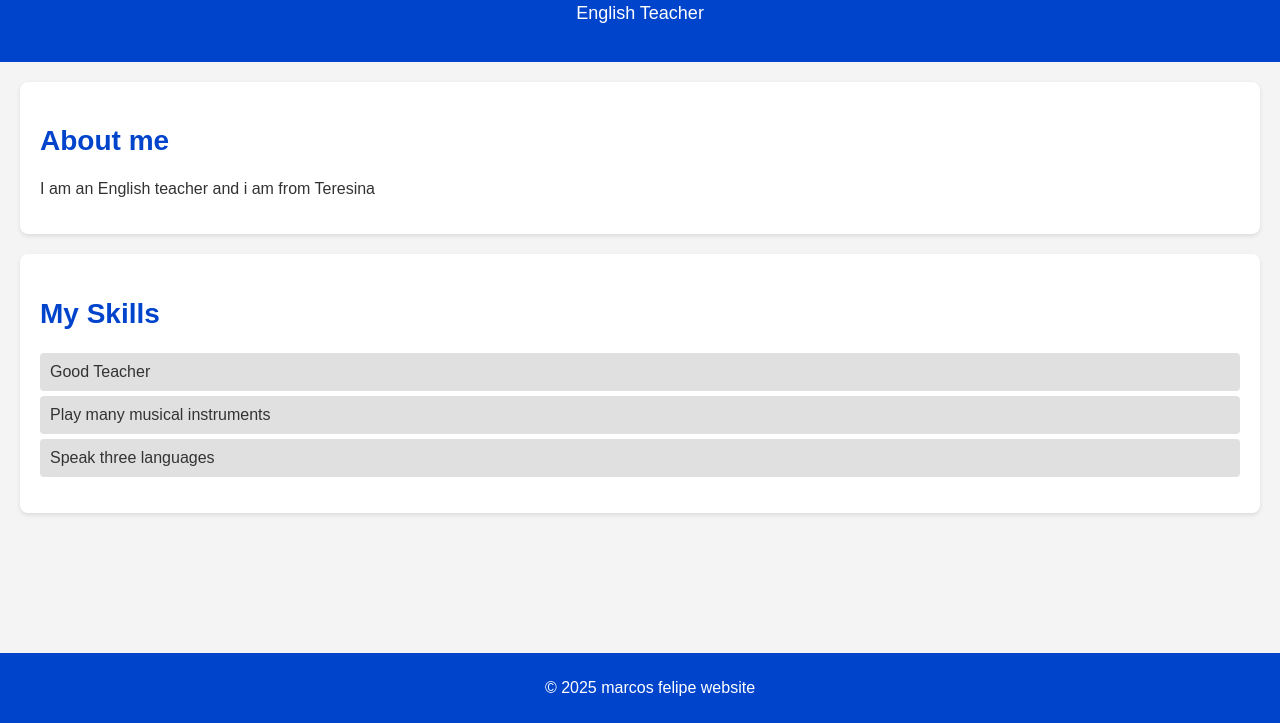
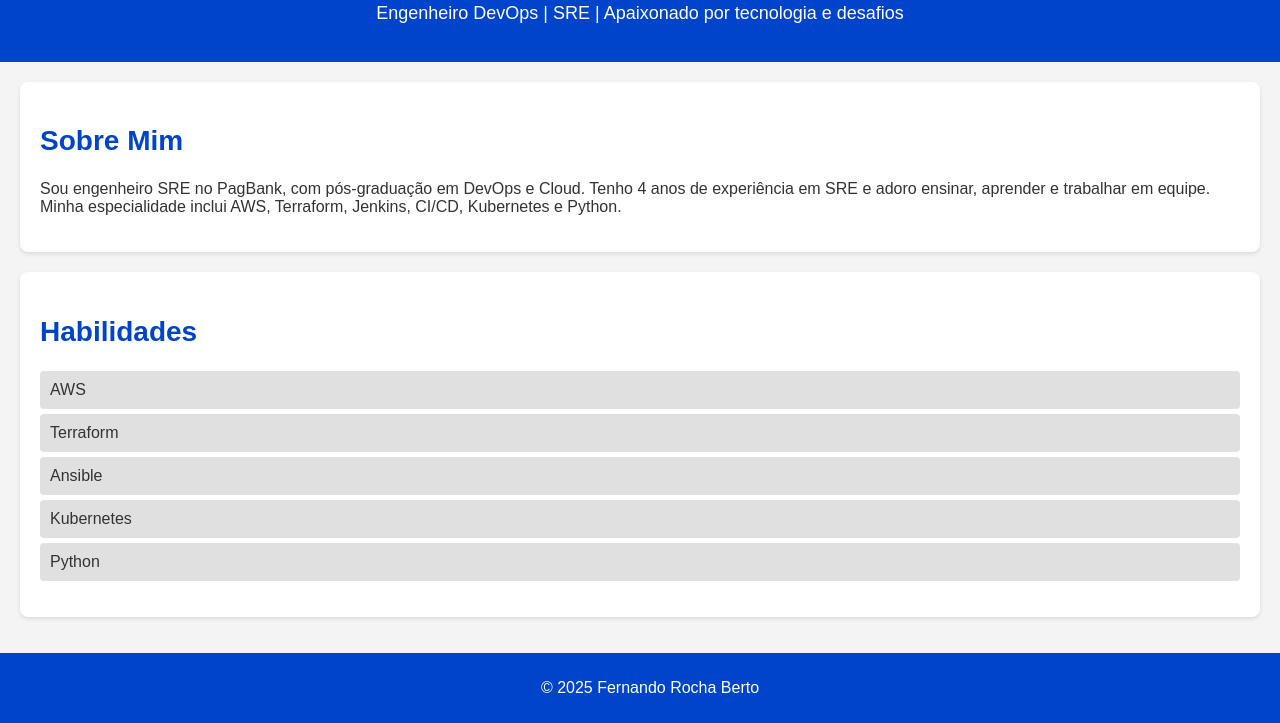
Before and after one commit to fernandorberto/fberto-mypage, a plain HTML site: page index.html in a window 1280 px wide. Shown: the part 77-800 px from the top of the page. Drawn offline with Linux system fonts and the light colour scheme.

```diff
--- a/index.html
+++ b/index.html
@@ -3,31 +3,33 @@
 <head>
     <meta charset="UTF-8">
     <meta name="viewport" content="width=device-width, initial-scale=1.0">
-    <title>marcos Felipe - Profile</title>
+    <title>Fernando Rocha Berto - Perfil</title>
     <link rel="stylesheet" href="style.css">
 </head>
 <body>
     <header>
-        <h1>Hello, i am Marcos Felipe!</h1>
-        <p>English Teacher</p>
+        <h1>Olá, eu sou Fernando Berto!</h1>
+        <p>Engenheiro DevOps | SRE | Apaixonado por tecnologia e desafios</p>
     </header>
 
     <section class="about">
-        <h2>About me</h2>
-        <p>I am an English teacher and i am from Teresina</p>
+        <h2>Sobre Mim</h2>
+        <p>Sou engenheiro SRE no PagBank, com pós-graduação em DevOps e Cloud. Tenho 4 anos de experiência em SRE e adoro ensinar, aprender e trabalhar em equipe. Minha especialidade inclui AWS, Terraform, Jenkins, CI/CD, Kubernetes e Python.</p>
     </section>
 
     <section class="skills">
-        <h2>My Skills</h2>
+        <h2>Habilidades</h2>
         <ul>
-            <li>Good Teacher</li>
-            <li>Play many musical instruments</li>
-            <li>Speak three languages</li>
+            <li>AWS</li>
+            <li>Terraform</li>
+            <li>Ansible</li>
+            <li>Kubernetes</li>
+            <li>Python</li>
         </ul>
     </section>
 
     <footer>
-        <p>&copy; 2025 marcos felipe website</p>
+        <p>&copy; 2025 Fernando Rocha Berto</p>
     </footer>
 </body>
 </html>
```
